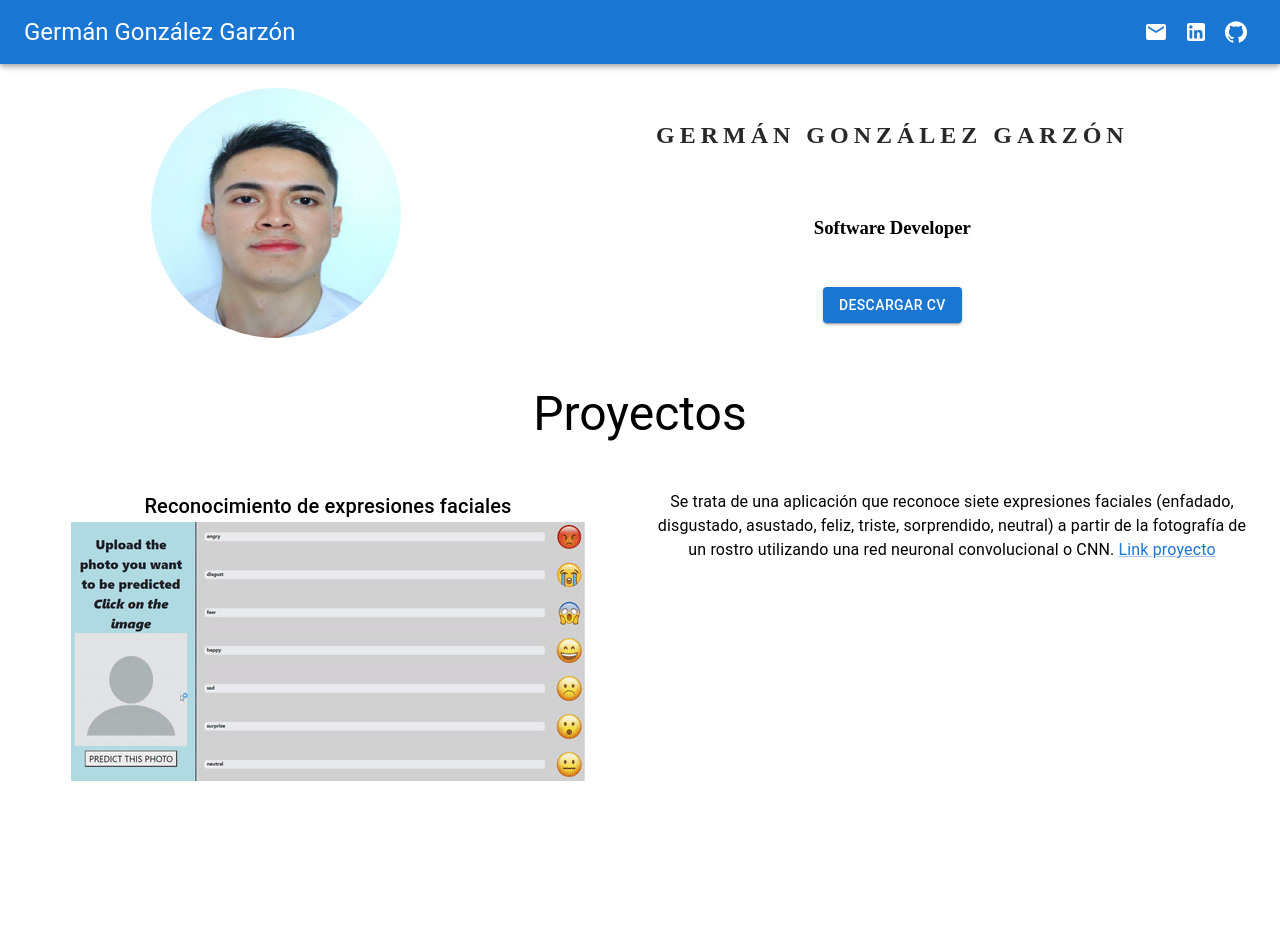
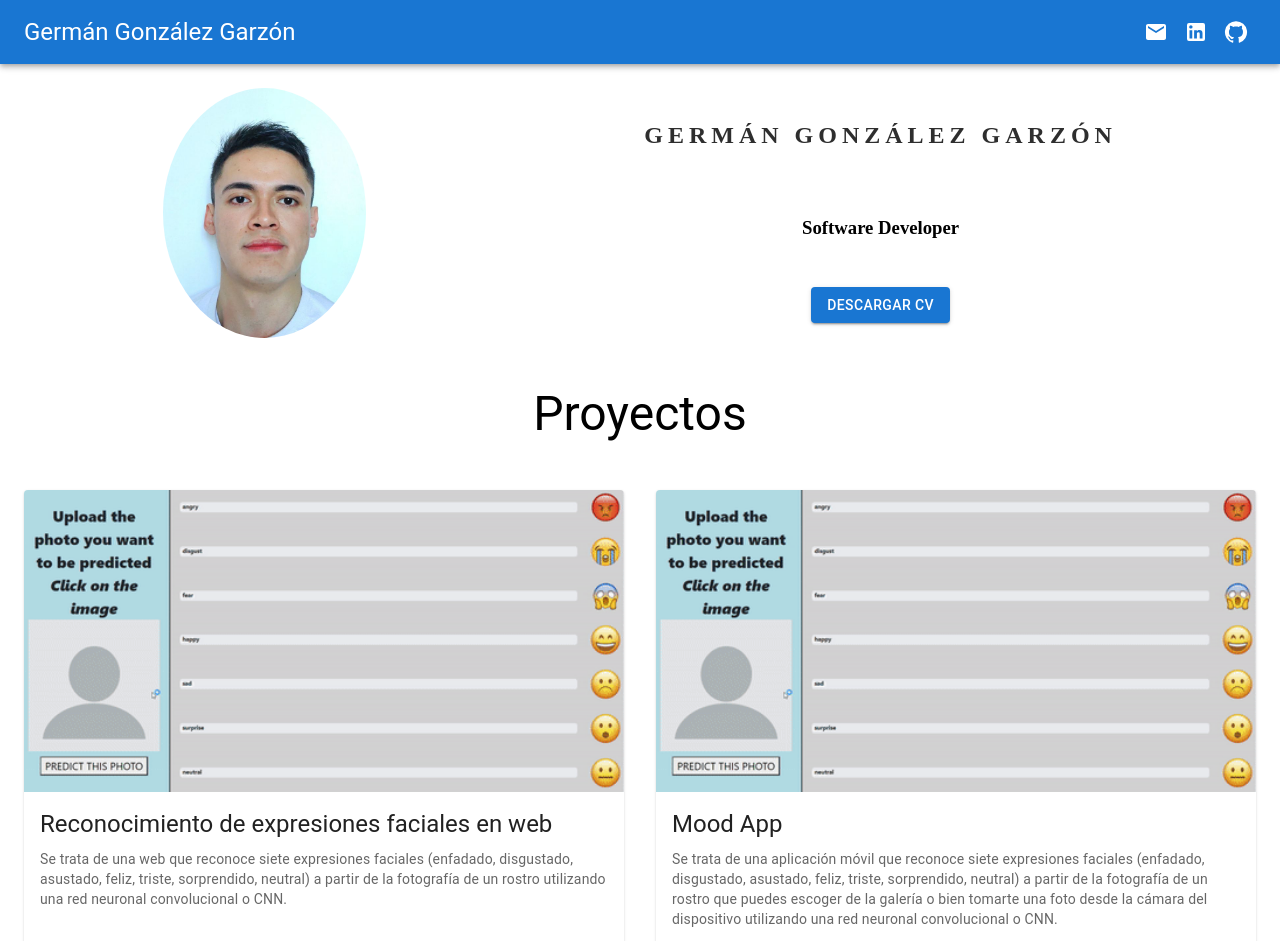
Before and after one commit to Jermaniac/PortfolioGerman, a React (Create React App) app: page / in a window 1280 px wide. Shown: the top 941 px of the page. Before the commit the page ends 809 px from the top, so only its background shows below. Built offline with nearby package versions, Linux system fonts and the light colour scheme; the HTML template or start-up script is replaced by a standard one.

Commit message:
added cards

```diff
--- a/src/components/banner/Banner.css
+++ b/src/components/banner/Banner.css
@@ -25,8 +25,8 @@
     align-items: center;
 }
 .banner_img {
-    width: 250px;
-    height: 250px;
+    max-width: 250px;
+    max-height: 250px;
     border-radius: 50%;
 }
 
--- a/src/components/banner/Banner.js
+++ b/src/components/banner/Banner.js
@@ -7,7 +7,7 @@ function Banner() {
     return (
         <div className="banner_container">
             <picture className="banner_picture">
-                <img className="banner_img" src={germanSelfie} alt="german-selfie"/>
+                <img className="banner_img" src={germanSelfie} alt="german-selfie" />
             </picture>
             <h2 className="banner_name">GERMÁN GONZÁLEZ GARZÓN</h2>
             <h3 className="banner_position">Software Developer</h3>
--- a/src/components/projects/Projects.js
+++ b/src/components/projects/Projects.js
@@ -1,7 +1,11 @@
-import Typography from '@mui/material/Typography';
-import Grid from '@mui/material/Grid';
-import Link from '@mui/material/Link';
-import moodWebAppGif from '../../assets/moodWebApp.gif'
+import Typography from "@mui/material/Typography";
+import Grid from "@mui/material/Grid";
+import moodWebAppGif from "../../assets/moodWebApp.gif";
+import Card from "@mui/material/Card";
+import CardActions from "@mui/material/CardActions";
+import CardContent from "@mui/material/CardContent";
+import CardMedia from "@mui/material/CardMedia";
+import Button from "@mui/material/Button";
 
 function Projects() {
   return (
@@ -9,30 +13,63 @@ function Projects() {
       <Typography
         variant="h3"
         component="div"
-            style={{textAlign:"center", padding:"24px"}}
+        style={{ textAlign: "center", padding: "24px" }}
       >
         Proyectos
       </Typography>
 
-            <Grid container item xs={12} spacing={2} sx={{padding:"24px"}}>
-                <Grid item xs={12} md={6} sx={{textAlign:"center"}}>
-                    <Typography
-                    variant="h6"
-                    component="div"
-                    style={{textAlign:"center"}}>
-                        Reconocimiento de expresiones faciales
+      <Grid container spacing={4} style={{ padding: "24px" }}>
+        <Grid item xs={12} md={6}>
+          <Card>
+            <CardMedia
+              component="img"
+              image={moodWebAppGif}
+              alt="mood web app gif"
+            />
+            <CardContent>
+              <Typography gutterBottom variant="h5" component="div">
+                Reconocimiento de expresiones faciales en web
               </Typography>
-                    <img style={{maxWidth:"100%"}} src={moodWebAppGif} alt="mood_web_app_gif" />
+              <Typography variant="body2" color="text.secondary">
+                Se trata de una web que reconoce siete expresiones faciales
+                (enfadado, disgustado, asustado, feliz, triste, sorprendido,
+                neutral) a partir de la fotografía de un rostro utilizando una
+                red neuronal convolucional o CNN.
+              </Typography>
+            </CardContent>
+            <CardActions>
+              <Button size="small" href="https://expression-test.vercel.app/">
+                VER PROYECTO
+              </Button>
+            </CardActions>
+          </Card>
         </Grid>
         <Grid item xs={12} md={6}>
-                    <Typography
-                    variant="body1"
-                    component="div"
-                    style={{textAlign:"center"}}>
-                        Se trata de una aplicación que reconoce siete expresiones faciales (enfadado, disgustado, asustado, feliz, triste,
-                        sorprendido, neutral) a partir de la fotografía de un rostro utilizando una red neuronal convolucional o CNN.&nbsp;
-                        <Link href="https://expression-test.vercel.app/">Link proyecto</Link>
+          <Card>
+            <CardMedia
+              component="img"
+              image={moodWebAppGif}
+              alt="mood web app gif"
+            />
+            <CardContent>
+              <Typography gutterBottom variant="h5" component="div">
+                Mood App
               </Typography>
+              <Typography variant="body2" color="text.secondary">
+                Se trata de una aplicación móvil que reconoce siete expresiones
+                faciales (enfadado, disgustado, asustado, feliz, triste,
+                sorprendido, neutral) a partir de la fotografía de un rostro que
+                puedes escoger de la galería o bien tomarte una foto desde la
+                cámara del dispositivo utilizando una red neuronal convolucional
+                o CNN.
+              </Typography>
+            </CardContent>
+            <CardActions>
+              <Button size="small" href="https://github.com/gggarzon/TrabajoFinGradoGerman/tree/master/MoodApp">
+                VER PROYECTO
+              </Button>
+            </CardActions>
+          </Card>
         </Grid>
       </Grid>
     </>
```
Lines whose indentation alone changed are shown as unchanged.
